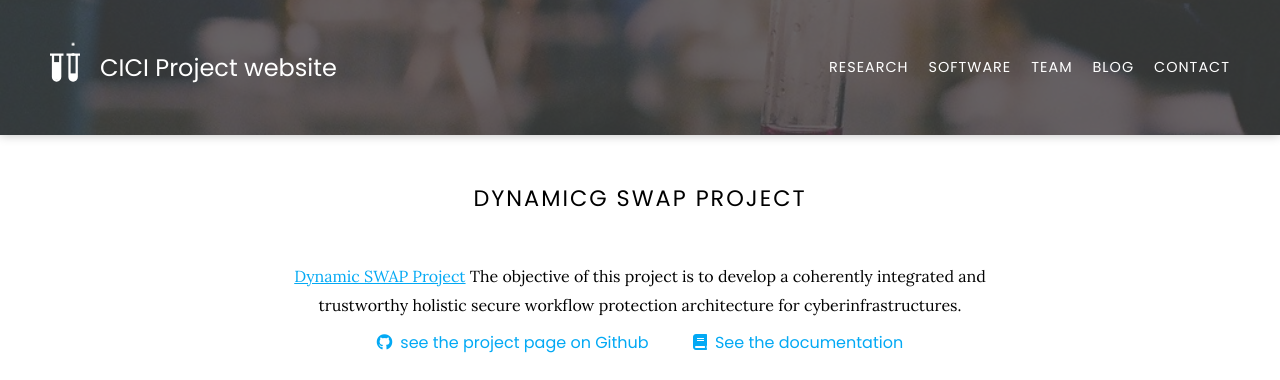
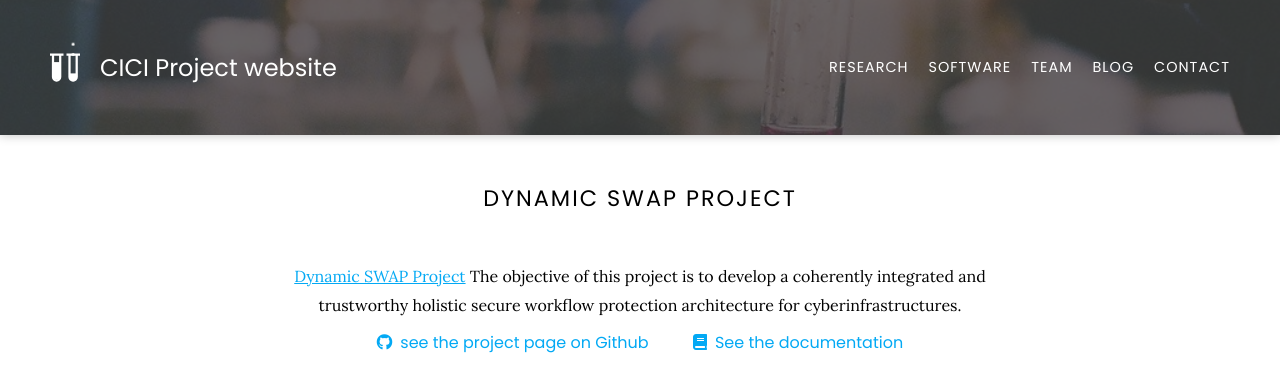
Before and after one commit to jpinnamraju/CICI, a Jekyll site: the page built from index.md, in a window 1280 px wide and 900 px high. Shown: the top 380 px of the window. Built offline with Jekyll 4.4.1, drawn with Linux system fonts in a browser that asks for light colours; nearby versions of some CDN libraries.

Commit message:
changes to introduction

```diff
--- a/index.md
+++ b/index.md
@@ -2,7 +2,7 @@
 title: Home
 ---
 
-# Dynamicg SWAP Project
+# Dynamic SWAP Project
 
 [Dynamic SWAP Project](https://science.iupui.edu/cs/research/faculty-labs/dynaswap/index.html) The objective of this project is to develop a coherently integrated and trustworthy holistic secure workflow protection architecture for cyberinfrastructures.
 {% include big-link.html icon="fab fa-github" text="see the project page on Github" link="https://github.com/iupui-soic/dynaswap" %}{% include big-link.html icon="fas fa-book" text="See the documentation" link="https://github.com/greenelab/lab-website-template/wiki" %}{:.center}
```
